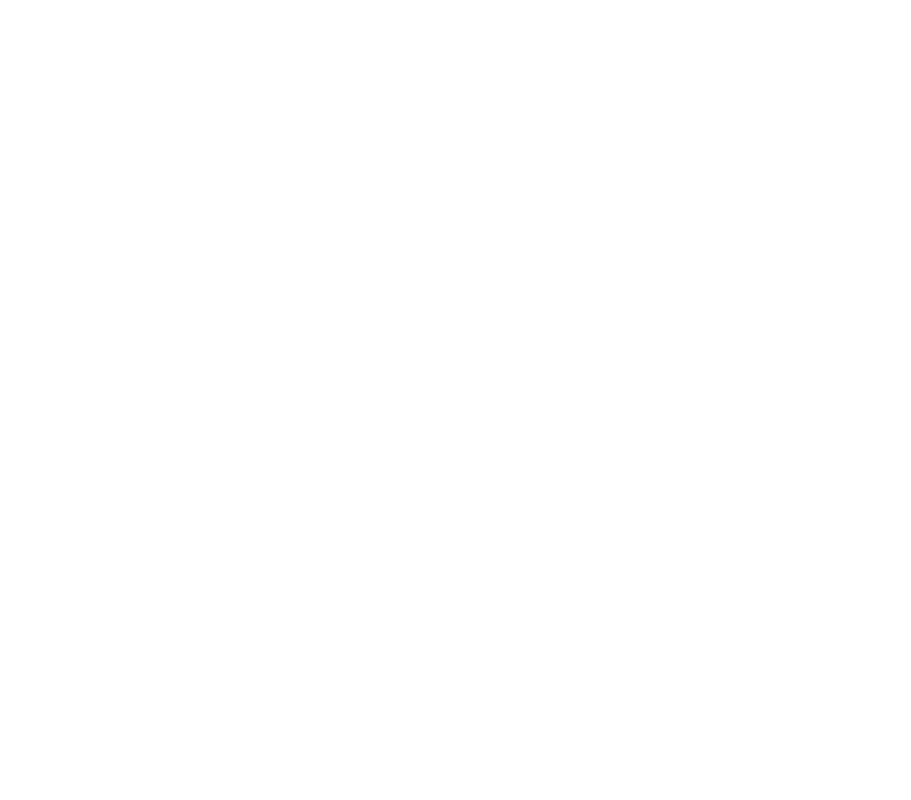
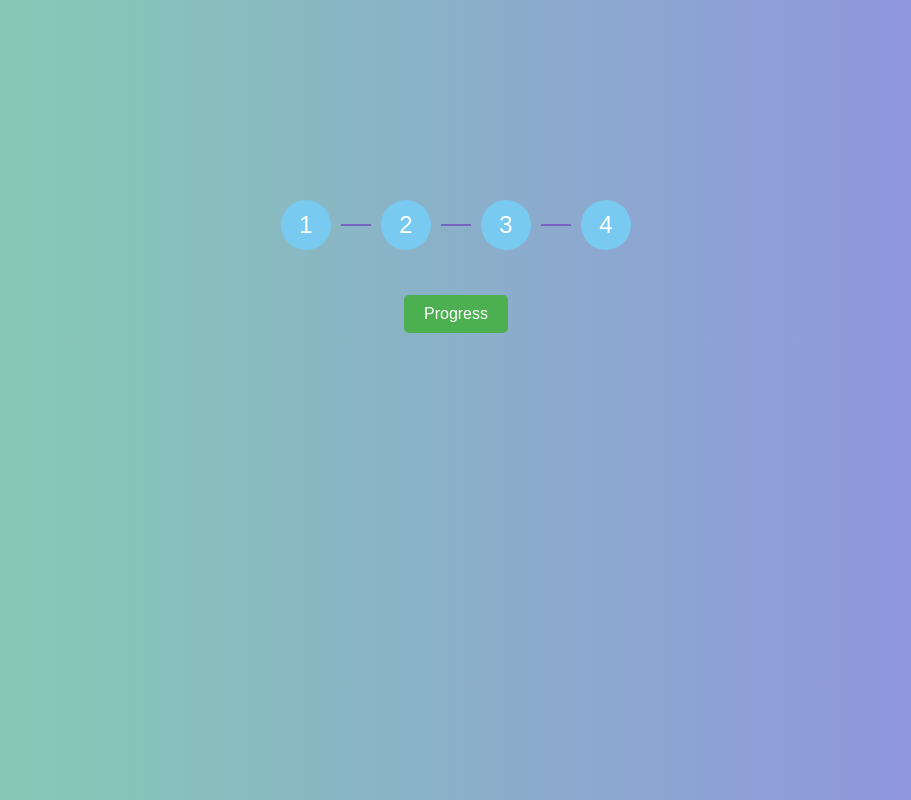
Before and after one commit to OShavala/learning-project-10, a plain HTML site: page index.html in a window 1280 px wide. Shown: the whole page, without its empty margins (184-1095 px from the left). Drawn offline with Linux system fonts and the light colour scheme.

Commit message:
fourth fixation

```diff
--- a/index.html
+++ b/index.html
@@ -1,12 +1,24 @@
 <!DOCTYPE html>
 <html lang="en">
 <head>
-    <meta charset="UTF-8">
-    <meta name="viewport" content="width=device-width, initial-scale=1.0">
-    <title>Progress Buttons</title>
-    <link rel="stylesheet" href="styles.css">
+  <meta charset="UTF-8">
+  <meta name="viewport" content="width=device-width, initial-scale=1.0">
+  <title>Progress Buttons</title>
+  <link rel="stylesheet" href="styles.css">
 </head>
 <body>
-    <script src="script.js"></script>
+  <div class="progress-buttons">
+    <button class="button" id="button1">1</button>
+    <span class="connector"></span>
+    <button class="button" id="button2">2</button>
+    <span class="connector"></span>
+    <button class="button" id="button3">3</button>
+    <span class="connector"></span>
+    <button class="button" id="button4">4</button>
+  </div>
+  <div class="center">
+  <button id="colorChanger">Progress</button>
+</div>
+  <script src="script.js"></script>
 </body>
 </html>
--- a/script.js
+++ b/script.js
@@ -0,0 +1,10 @@
+document.getElementById('colorChanger').addEventListener('click', changeColor);
+
+const buttons = document.querySelectorAll('.button');
+
+let currentButton = 0;
+
+function changeColor() {
+  buttons[currentButton].style.backgroundColor = '#000080';
+  currentButton = (currentButton + 1) % buttons.length;
+}
--- a/styles.css
+++ b/styles.css
@@ -0,0 +1,51 @@
+body {
+  background: linear-gradient(to right, #83d4ac, #928ce6);
+}
+
+.progress-buttons {
+    display: flex;
+    justify-content: center;
+    align-items: center;
+    margin-top: 200px;
+  }
+
+  .button {
+    width: 50px;
+    height: 50px;
+    border: none;
+    border-radius: 50%;
+    background-color: rgb(121, 202, 240);
+    margin: 0 10px;
+    color: white;
+    font-size: 24px;
+  }
+
+  .connector {
+    height: 2px;
+    width: 30px;
+    background-color: rgb(119, 99, 192);
+  }
+
+
+  .center {
+    display: flex;
+    justify-content: center;
+    margin-top: 20px;
+  }
+
+
+  #colorChanger {
+    padding: 10px 20px;
+    font-size: 16px;
+    background-color: #4CAF50;
+    color: white;
+    border: none;
+    border-radius: 5px;
+    cursor: pointer;
+    transition: background-color 0.3s;
+    margin-top: 25px;
+  }
+
+  #colorChanger:hover {
+    background-color: #45a049;
+  }
```
